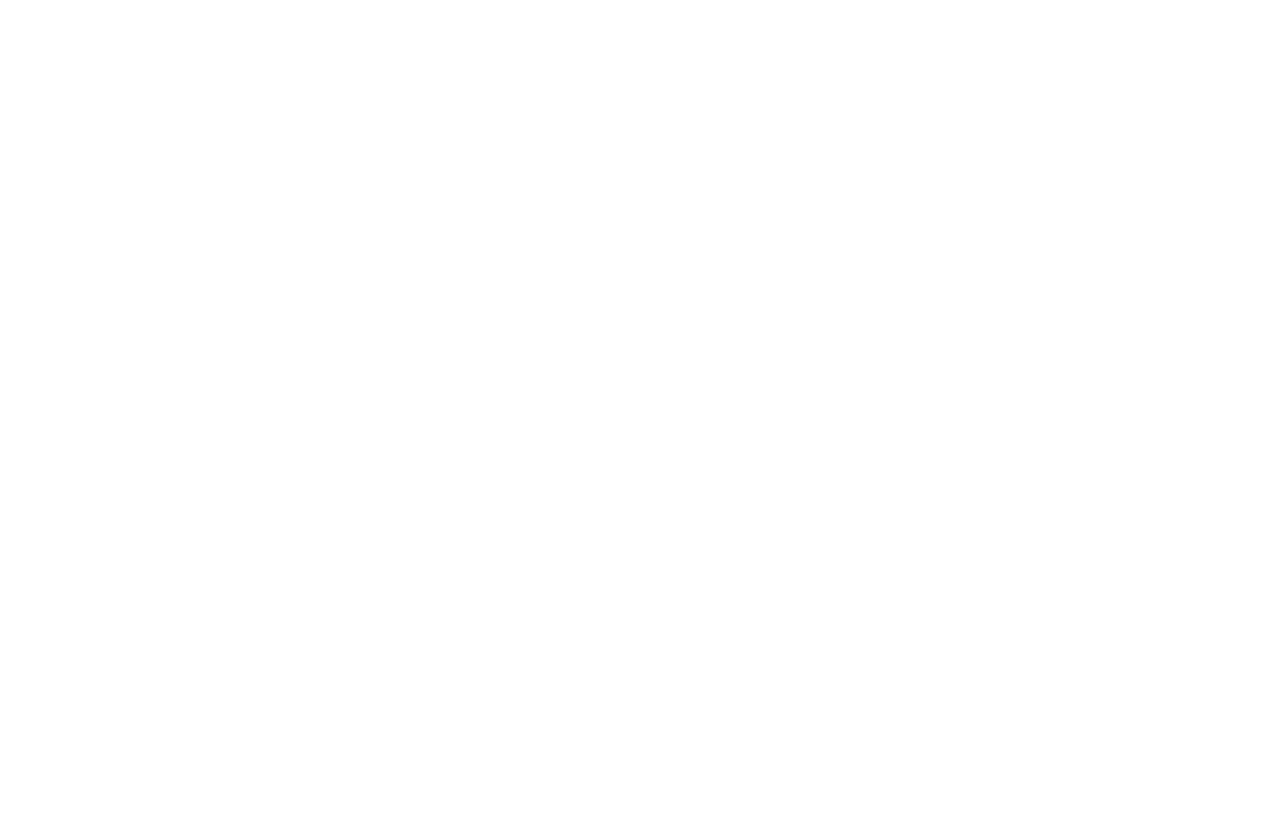
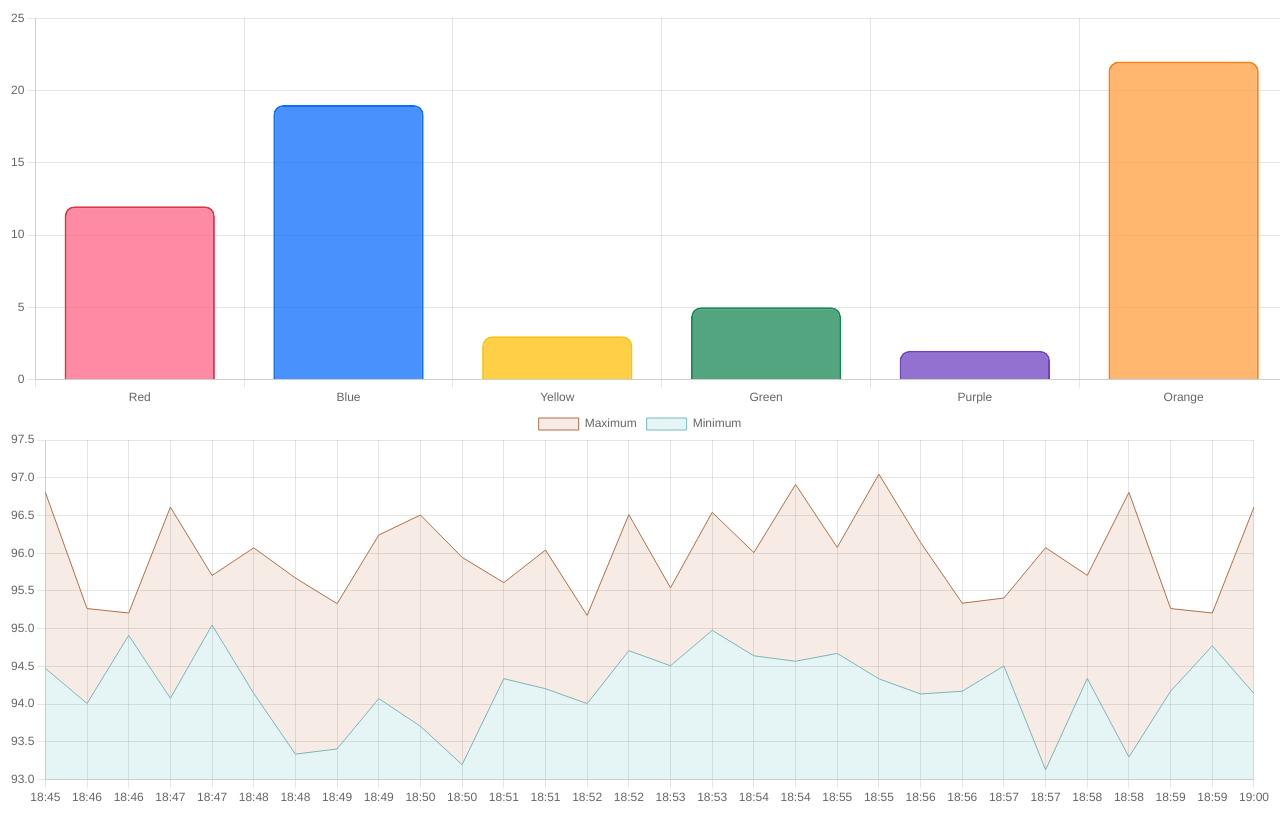
Before and after one commit to metrasensor/metra-components, a website with bundled scripts: page example/index.html in a window 1280 px wide. Built offline with nearby package versions, Linux system fonts and the light colour scheme.

Commit message:
Create example for view graphics

```diff
--- a/example/index.html
+++ b/example/index.html
@@ -5,8 +5,15 @@
     <title>Title</title>
   </head>
   <body>
-    <metrix-bar elementID="app" />
-    <script src="../components/metrix-bar/dist/babel-polyfills-nomodule.js"></script>
-    <script src="../components/metrix-bar/dist/index.js"></script>
+    <div>
+      <chart-bar elementID="app"/>
+    </div>
+    <div>
+      <chart-line elementID="line12"/>
+    </div>
+
+    <script src="../dist/chart.esm-1c565d30.js" ></script>
+    <script src="../dist/metrix-components/chart-bar/index.js" type="module"></script>
+    <script src="../dist/metrix-components/chart-line/index.js" type="module"></script>
   </body>
 </html>
```
